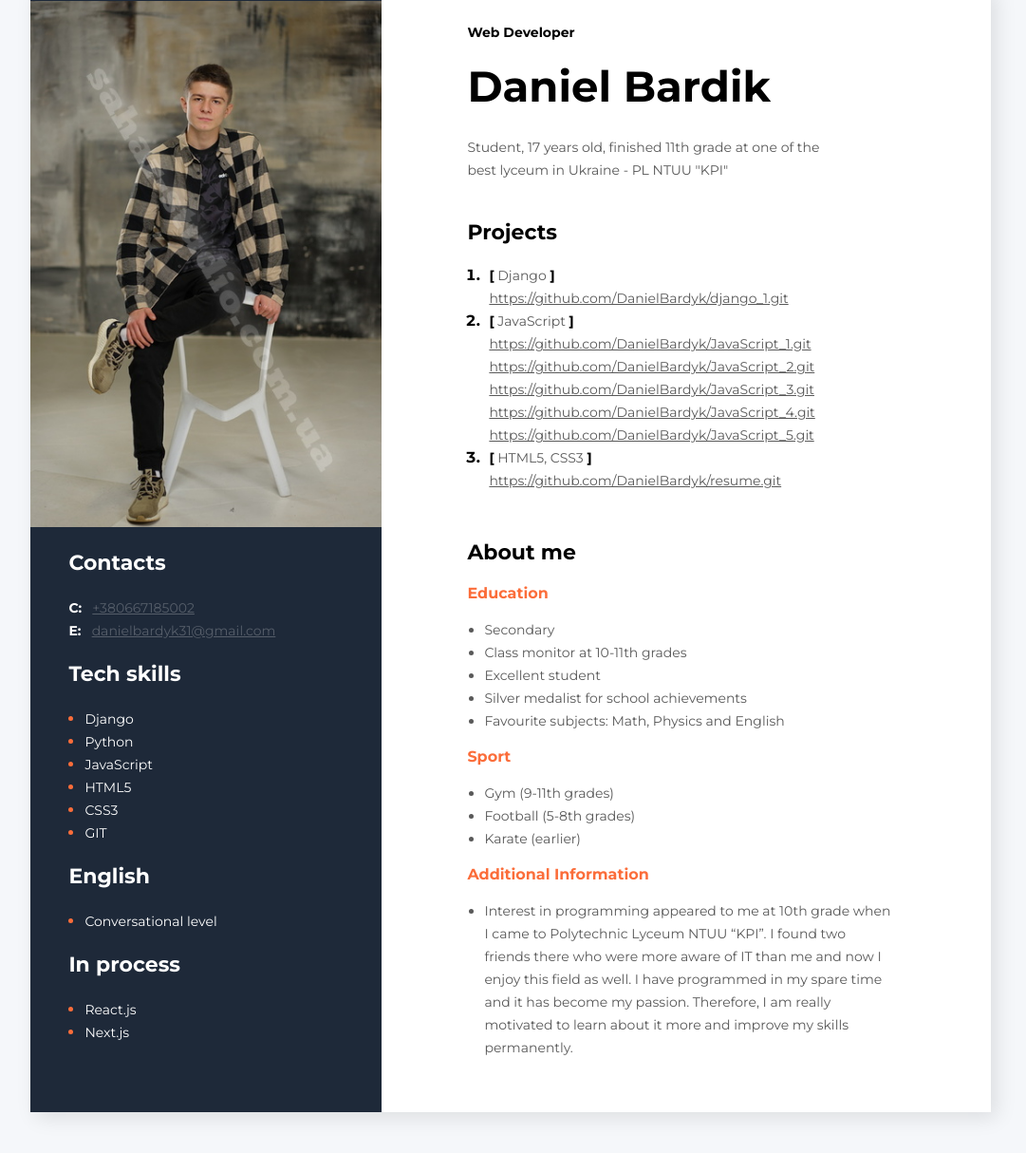
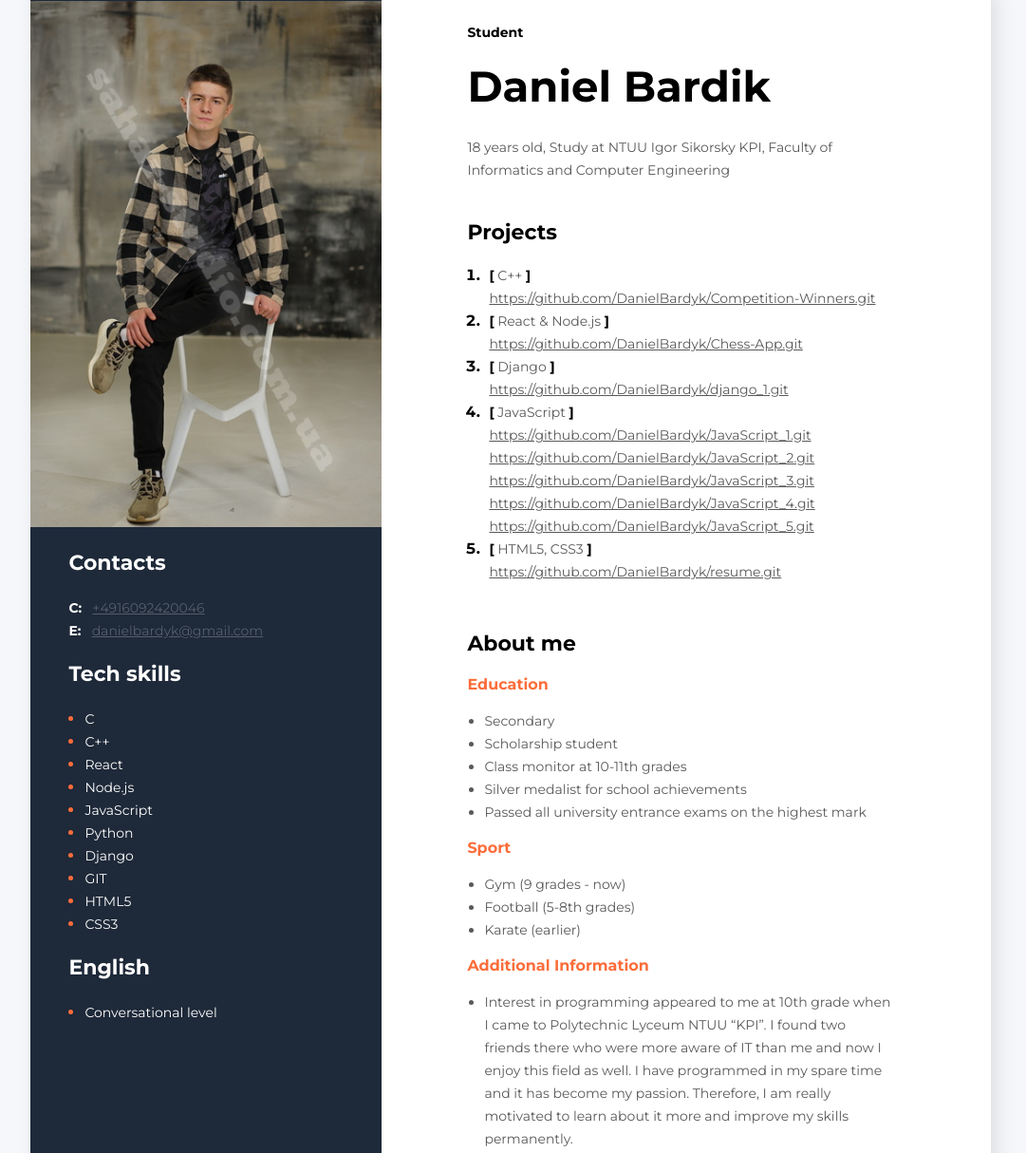
Before and after one commit to DanielBardyk/Resume, a plain HTML site: page index.html in a window 1280 px wide. Shown: the part 54-1268 px from the top of the page at 95% size, without its empty margins (102-1183 px from the left). Drawn offline with Linux system fonts and the light colour scheme.

Commit message:
Added tech skills and modified about-me section

```diff
--- a/index.html
+++ b/index.html
@@ -19,9 +19,9 @@
         <div class="main-content-section">
         <!-- About me section -->
             <div class="about-me-section">
-                <h2 class="about-me-profession">Web Developer</h2>
+                <h2 class="about-me-profession">Student</h2>
                 <h1 class="about-me-name">Daniel Bardik</h1>
-                <p class="about-me-description">Student, 17 years old, finished 11th grade at one of the best lyceum in Ukraine - PL NTUU "KPI"</p>
+                <p class="about-me-description">18 years old, Study at NTUU Igor Sikorsky KPI, Faculty of Informatics and Computer Engineering</p>
             </div>
 
             <!-- My projects section -->
@@ -29,6 +29,18 @@
                 <h3 class="main-content-title">Projects</h3>
 
                 <ol class="my-projects-list">
+                    <li class="my-projects-item">
+                        <span class="my-projects-text">
+                            <span class="my-projects-bracket">[</span> C++ <span class="my-projects-bracket">]</span><br>
+                            <a href="https://github.com/DanielBardyk/Competition-Winners.git" class="my-projects-link">https://github.com/DanielBardyk/Competition-Winners.git</a>
+                        </span>
+                    </li>
+                    <li class="my-projects-item">
+                        <span class="my-projects-text">
+                            <span class="my-projects-bracket">[</span> React & Node.js <span class="my-projects-bracket">]</span><br>
+                            <a href="https://github.com/DanielBardyk/Chess-App.git" class="my-projects-link">https://github.com/DanielBardyk/Chess-App.git</a>
+                        </span>
+                    </li>
                     <li class="my-projects-item">
                         <span class="my-projects-text">
                             <span class="my-projects-bracket">[</span> Django <span class="my-projects-bracket">]</span><br>
@@ -58,50 +70,34 @@
             <div>
                 <h3 class="main-content-title">About me</h3>
 
-                <!-- Company 1 -->
+                <!-- About me 1 -->
                 <div class="my-work-experience-company-block">
                     <h4 class="my-work-experience-position"><span class="my-work-experience-company">Education</span></h4>
-                    <!-- <p class="my-work-experience-period">March 2015 - October 2018 <span class="my-work-experience-divider">|</span> Country</p> -->
-
                     <ul class="my-work-experience-duties">
                         <li class="my-work-experience-duty">Secondary</li>
+                        <li class="my-work-experience-duty">Scholarship student</li>
                         <li class="my-work-experience-duty">Class monitor at 10-11th grades</li>
-                        <li class="my-work-experience-duty">Excellent student</li>
                         <li class="my-work-experience-duty">Silver medalist for school achievements</li>
-                        <li class="my-work-experience-duty">Favourite subjects: Math, Physics and English</li>
+                        <li class="my-work-experience-duty">Passed all university entrance exams on the highest mark</li>
                     </ul>
                 </div>
-                <!-- Company 2 -->
+                <!-- About me 2 -->
                 <div class="my-work-experience-company-block">
                     <h4 class="my-work-experience-position"><span class="my-work-experience-company">Sport</span></h4>
-                    <!-- <p class="my-work-experience-period">June 2014 - February 2015 <span class="my-work-experience-divider">|</span> Country</p> -->
-
                     <ul class="my-work-experience-duties">
-                        <li class="my-work-experience-duty">Gym (9-11th grades)</li>
+                        <li class="my-work-experience-duty">Gym (9 grades - now)</li>
                         <li class="my-work-experience-duty">Football (5-8th grades)</li>
                         <li class="my-work-experience-duty">Karate (earlier)</li>
                     </ul>
                 </div>
-                <!-- Company 3 -->
+                <!-- About me 3 -->
                 <div class="my-work-experience-company-block">
                     <h4 class="my-work-experience-position"><span class="my-work-experience-company">Additional Information</span></h4>
-                    <!-- <p class="my-work-experience-period">September 2019 - up to now <span class="my-work-experience-divider">|</span> Country</p> -->
-
                     <ul class="my-work-experience-duties">
                         <li class="my-work-experience-duty">Interest in programming appeared to me at 10th grade when I came to Polytechnic Lyceum NTUU “KPI”. I found two friends there who were more aware of IT than me and now I enjoy this field as well. I have programmed in my spare time and it has become my passion. Therefore, I am really motivated to learn about it more and improve my skills permanently.</li>
-                        <!-- <li class="my-work-experience-duty">Lorem ipsum dolor sit amet, consectetur adipiscing elit.</li>
-                        <li class="my-work-experience-duty">Risus commodo viverra maecenas.</li>
-                        <li class="my-work-experience-duty">Lorem ipsum dolor sit amet, consectetur adipiscing elit, sed do eiusmod.</li> -->
                     </ul>
                 </div>
             </div>
-            <!-- Education section -->
-            <!-- <div>
-                <h3 class="main-content-title">Education</h3>
-                <h4 class="my-university">National University of Radioelectronics</h4>
-                <h4 class="my-management">Management</h4>
-                <p class="my-work-experience-period">September 2009 - June 2014 <span class="my-work-experience-divider">|</span> Country</p>
-            </div> -->
         </div>
         <!-- Sidebar section -->
         <aside class="sidebar-section">
@@ -112,11 +108,11 @@
                     <h3 class="sidebar-title">Contacts</h3>
                     <div>
                         <span class="contacts-section-type">C:</span>
-                        <a class="contacts-section-link" href="tel:+380667185002">+380667185002</a>
+                        <a class="contacts-section-link" href="tel:+380667185002">+4916092420046</a>
                     </div>
                     <div>
                         <span class="contacts-section-type">E:</span>
-                        <a class="contacts-section-link" href="mailto:danielbardyk31@gmail.com">danielbardyk31@gmail.com</a>
+                        <a class="contacts-section-link" href="mailto:danielbardyk31@gmail.com">danielbardyk@gmail.com</a>
                     </div>
                 </div>
 
@@ -124,12 +120,16 @@
                 <div class="tech-skills-section">
                     <h3 class="sidebar-title">Tech skills</h3>
                     <ul class="tech-skills-list">
+                        <li class="tech-skills-item"> <span class="tech-skills-item-text">C</span></li>
+                        <li class="tech-skills-item"> <span class="tech-skills-item-text">C++</span></li>
+                        <li class="tech-skills-item"> <span class="tech-skills-item-text">React</span></li>
+                        <li class="tech-skills-item"> <span class="tech-skills-item-text">Node.js</span></li>
+                        <li class="tech-skills-item"> <span class="tech-skills-item-text">JavaScript</span></li>
+                        <li class="tech-skills-item"> <span class="tech-skills-item-text">Python</span></li>
                         <li class="tech-skills-item"> <span class="tech-skills-item-text">Django</span></li>
-                        <li class="tech-skills-item"> <span class="tech-skills-item-text">Python</span></li>
-                        <li class="tech-skills-item"> <span class="tech-skills-item-text">JavaScript</span></li>
+                        <li class="tech-skills-item"> <span class="tech-skills-item-text">GIT</span></li>
                         <li class="tech-skills-item"> <span class="tech-skills-item-text">HTML5</span></li>
                         <li class="tech-skills-item"> <span class="tech-skills-item-text">CSS3</span></li>
-                        <li class="tech-skills-item"> <span class="tech-skills-item-text">GIT</span></li>
                     </ul>
                 </div>
 
@@ -139,15 +139,6 @@
                         <li class="soft-skills-item"> <span class="soft-skills-item-text">Conversational level</span></li>
                     </ul>
                 </div>
-
-                <!-- In process section -->
-                <div class="soft-skills-section">
-                    <h3 class="sidebar-title">In process</h3>
-                    <ul class="soft-skills-list">
-                        <li class="soft-skills-item"> <span class="soft-skills-item-text">React.js</span></li>
-                        <li class="soft-skills-item"> <span class="soft-skills-item-text">Next.js</span></li>
-                    </ul>
-                </div>
         </aside>
     </div>
 </body>
```
